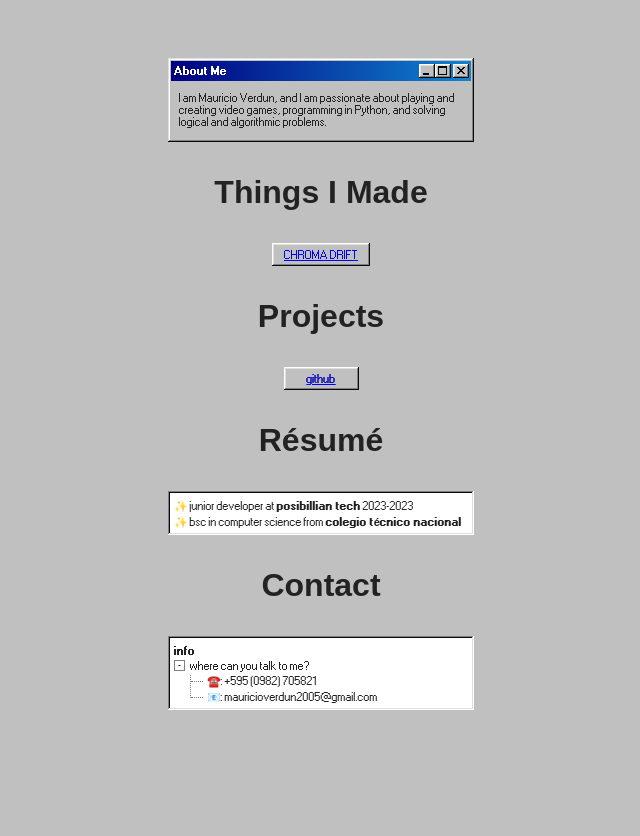
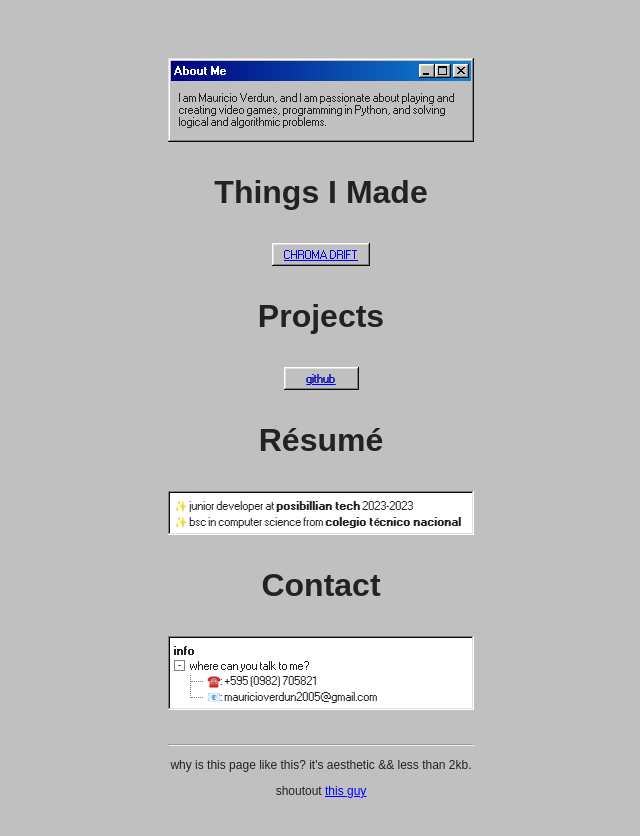
Before and after one commit to jupi-ter/jupi-ter.github.io, a plain HTML site: page index.html in a window 1280 px wide. Shown: the whole page, without its empty margins (319-959 px from the left). Before the commit the page ends 800 px from the top, so only its background shows below. Drawn offline with nearby package versions, Linux system fonts and the light colour scheme.

Commit message:
Update index.html

```diff
--- a/index.html
+++ b/index.html
@@ -17,9 +17,11 @@
 <button aria-label="Close"></button>
 </div>
 </div>
+
 <div class="window-body">
 <p>I am Mauricio Verdun, and I am passionate about playing and creating video games, programming in Python, and solving logical and algorithmic problems.</p>
 </div>
+
 </div>
 
 <h3 style="text-align: center;"> Things I Made</h3>
@@ -47,10 +49,19 @@
 </details>
 </li>
 </ul>
+<br><br>
+<hr></hr>
+<center>
 
+<p>why is this page like this? it's aesthetic && less than 2kb.</p>
+
+<p> shoutout <a href="https://github.com/jdan/98.css" target="_blank">this guy</a></p>
+
+</center>
 </div>
 </div>
 
 
+
 </body>
 </html>
```
Lines whose indentation alone changed are shown as unchanged.
